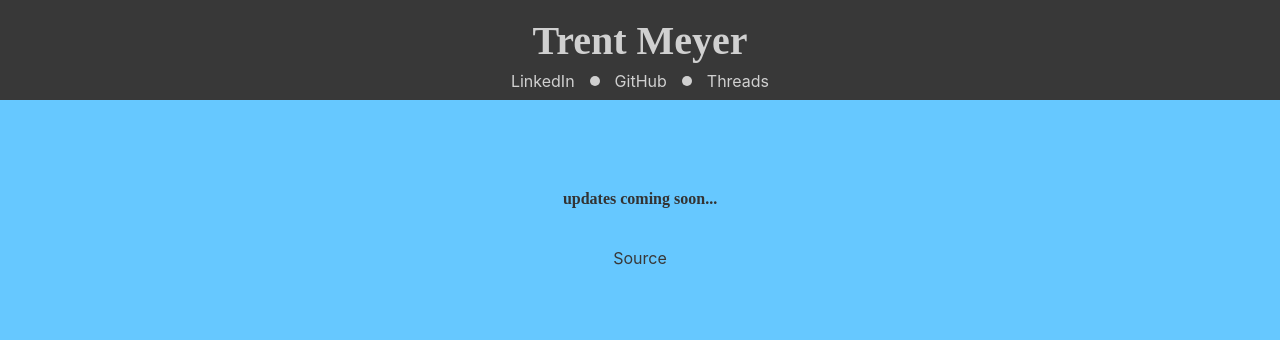
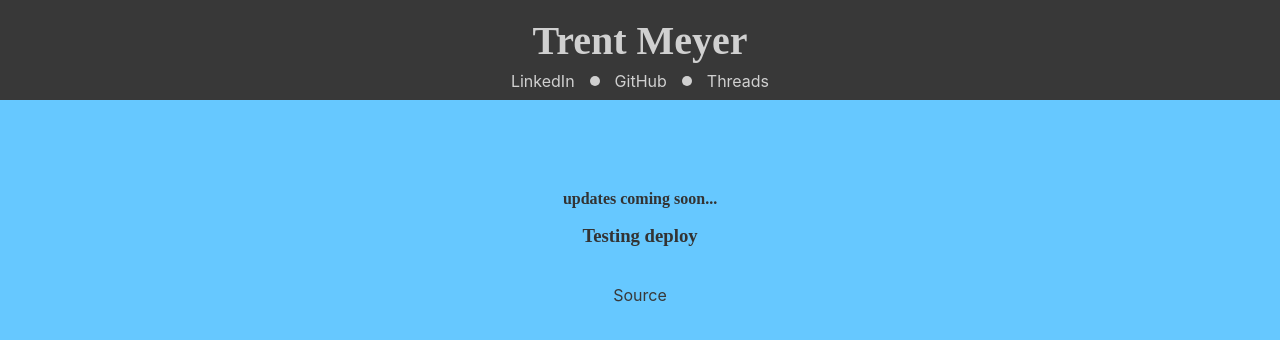
Before and after one commit to trentmyr/myr-personal-site, an Angular app in the folder myr-site/: page / in a window 1280 px wide. Shown: the top 340 px of the page. Built offline with nearby package versions, Linux system fonts and the light colour scheme; a web font is replaced by a local one.

Commit message:
add cpanel yaml config, include dist/ into repo, testing easier deployment

```diff
--- a/myr-site/src/app/app.component.html
+++ b/myr-site/src/app/app.component.html
@@ -26,6 +26,7 @@
   </div>
   <div class="content">
     <h4>updates coming soon...</h4>
+    <h3>Testing deploy</h3>
     <!-- <resume-list></resume-list> -->
   </div>
 
```
Also changed, not shown: 13 other files (tests, documents, lock files or other folders).
